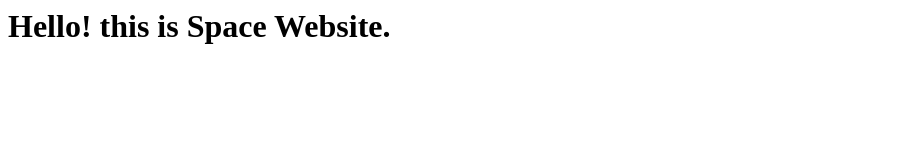
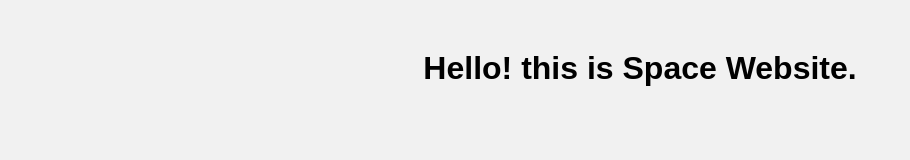
Before and after one commit to povfarwa/space-website, a plain HTML site: page index.html in a window 1280 px wide. Shown: the whole page, without its empty margins (0-910 px from the left). Drawn offline with Linux system fonts and the light colour scheme.

Commit message:
Basic styling

```diff
--- a/index.html
+++ b/index.html
@@ -1,6 +1,7 @@
 <html>
   <head>
     <title>Space</title>
+    <link rel="stylesheet" href="./styles.css" />
   </head>
   <body>
     <h1>Hello! this is Space Website.</h1>
--- a/styles.css
+++ b/styles.css
@@ -0,0 +1,11 @@
+* {
+  margin: 0 auto;
+}
+body {
+  background-color: #f1f1f1;
+  font-family: Arial, sans-serif;
+}
+h1 {
+  text-align: center;
+  margin-top: 50px;
+}
```
